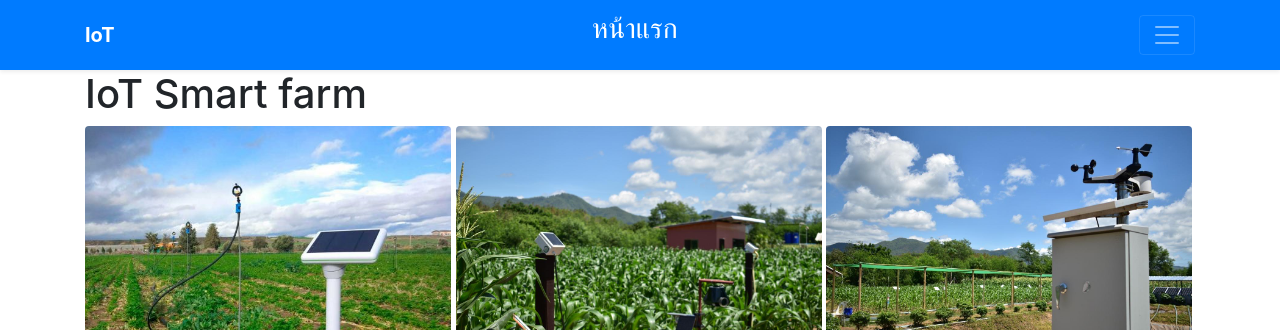
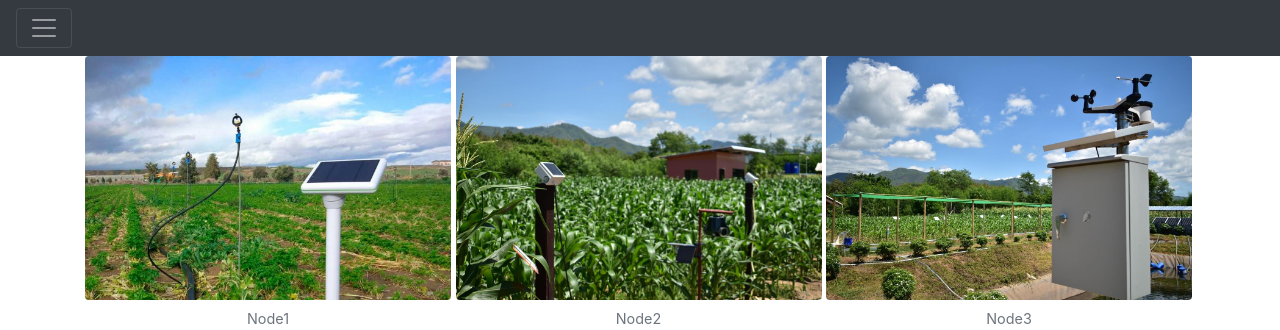
Before and after one commit to 4cosmo/piotWeb, a Flask app: template templates/home.html in a window 1280 px wide. Shown: the top 330 px of the page. Run offline with Flask 2, Linux system fonts and the light colour scheme; the template is opened without the code that fills it, so the values that code supplies are empty; some libraries are stand-ins or nearby versions.

Commit message:
หหห

```diff
--- a/templates/home.html
+++ b/templates/home.html
@@ -9,7 +9,7 @@
     <link rel="canonical" href="https://getbootstrap.com/docs/4.4/examples/sign-in/">
     <link rel="stylesheet" href="https://stackpath.bootstrapcdn.com/bootstrap/4.4.1/css/bootstrap.min.css" integrity="sha384-Vkoo8x4CGsO3+Hhxv8T/Q5PaXtkKtu6ug5TOeNV6gBiFeWPGFN9MuhOf23Q9Ifjh" crossorigin="anonymous">
     <!-- Favicons -->
-    <title>Focus</title>
+    <title>artIoT</title>
     <script>
       function timedRefresh(timeoutPeriod) {
           setTimeout("location.reload(true);", timeoutPeriod);
@@ -20,35 +20,22 @@
 
 <body>
     <div>
-        <header>
-            <div class="collapse bg-primary" id="navbarHeader">
-              <div class="container">
-                <div class="row">
-                  <div class="col-sm-8 col-md-7 py-4">
-                    <h4 class="text-white">About</h4>
-                    <p class="text-white"> จัดทำขึ้นเพื่อการศึกษาในรายวิชาของคณะวิศวกรรมศาสตร์ </p>
-                    <p class="text-white"> สาขาวิศวกรรมระบบเครื่องมือวัด </p>
-                  </div>
-                </div>
-              </div>
-            </div>
-            <div class="navbar navbar-dark bg-primary shadow-sm">
-              <div class="container d-flex justify-content-between">
-                <a href="/" class="navbar-brand d-flex align-items-center">
-                  <strong>IoT</strong>
-                </a>
-                <h3 align='center'>
-                  <div class="p-1 mb-1 bg-primary text-white"> หน้าแรก </div>
-              </h3>
-                <button class="navbar-toggler" type="button" data-toggle="collapse" data-target="#navbarHeader" aria-controls="navbarHeader" aria-expanded="false" aria-label="Toggle navigation">
-                  <span class="navbar-toggler-icon"></span>
-                </button>
-              </div>
-            </div>
-          </header>
+      <div class="pos-f-t">
+        <div class="collapse" id="navbarToggleExternalContent">
+          <div class="bg-dark p-4">
+            <h5 class="text-white h4">ArtIoT</h5>
+            <span class="text-muted">วัดค่าอุณหภูมิแสดงผลผ่านเว็บ จัดทำเพื่อการศึกษา</span>
+          </div>
+        </div>
+        <nav class="navbar navbar-dark bg-dark">
+          <button class="navbar-toggler" type="button" data-toggle="collapse" data-target="#navbarToggleExternalContent" aria-controls="navbarToggleExternalContent" aria-expanded="false" aria-label="Toggle navigation">
+            <span class="navbar-toggler-icon"></span>
+          </button>
+        </nav>
+      </div>
     </div>
     <div class="container">
-      <h1>IoT Smart farm</h1>
+
 
       <figure class="figure">
           <img src="static/img/1.jpg" class="figure-img img-fluid rounded" alt="..." width="366" height="300">
```
